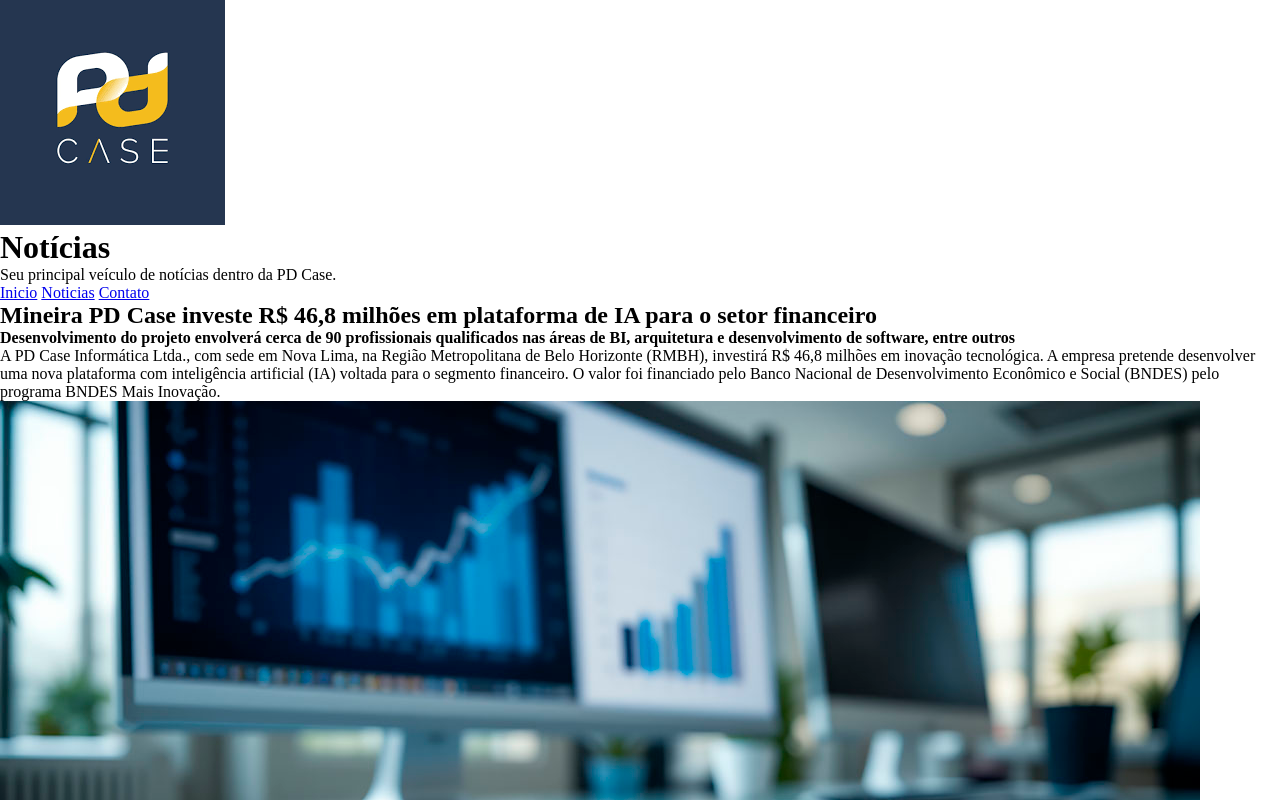
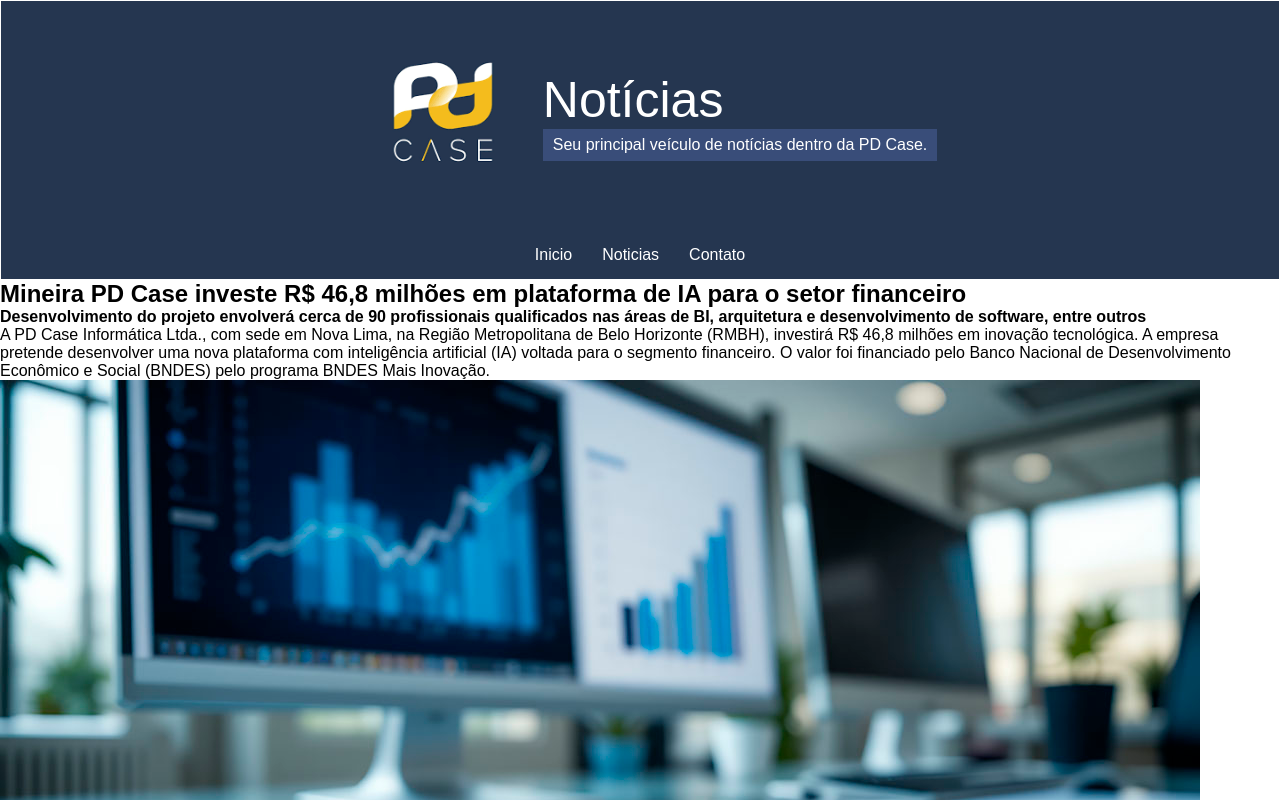
Before and after one commit to mateusartico/PD-Noticias, a plain HTML site: page index.html in a window 1280 px wide. Shown: the top 800 px of the page. Drawn offline with Linux system fonts and the light colour scheme; a web font is replaced by a local one.

Commit message:
style(header): adiciona o primeiro estilo ao header

```diff
--- a/css/style.css
+++ b/css/style.css
@@ -1,8 +1,65 @@
 * {
     margin: 0;
     padding: 0;
+    font-family: Arial, Helvetica, sans-serif;
 }
 
 :root {
+    /* cores da pd case */
+    --amarelo-pd: #dca618;
+    --azul-pd: #253650;
+}
 
+header {
+    border: 1px solid;
+    background-color: var(--azul-pd);
+    color: white;
+
+    display: flex;
+    justify-content: center;
+    align-items: center;
+    flex-direction: column;
+    gap: 30px;
+    padding: 15px 0;
 }
+
+header #title-area {
+    display: flex;
+    justify-content: center;
+    align-items: center;
+}
+
+header #title-area img {
+    height: 200px;
+}
+
+header div p {
+    padding: 7px 10px;
+    background-color: #394d79;
+}
+
+header h1 {
+    font-weight: lighter;
+    font-size: 50px;
+}
+
+header div span {
+    color: var(--amarelo-pd);
+}
+
+header nav {
+    display: flex;
+    justify-content: center;
+    gap: 30px;
+}
+
+header nav a {
+    font-family: Arial, Helvetica, sans-serif;
+    color: white;
+    text-decoration: none;
+    transition: 0.2s ease-in-out;
+}
+
+header nav a:hover {
+    color: var(--amarelo-pd);
+}
```
